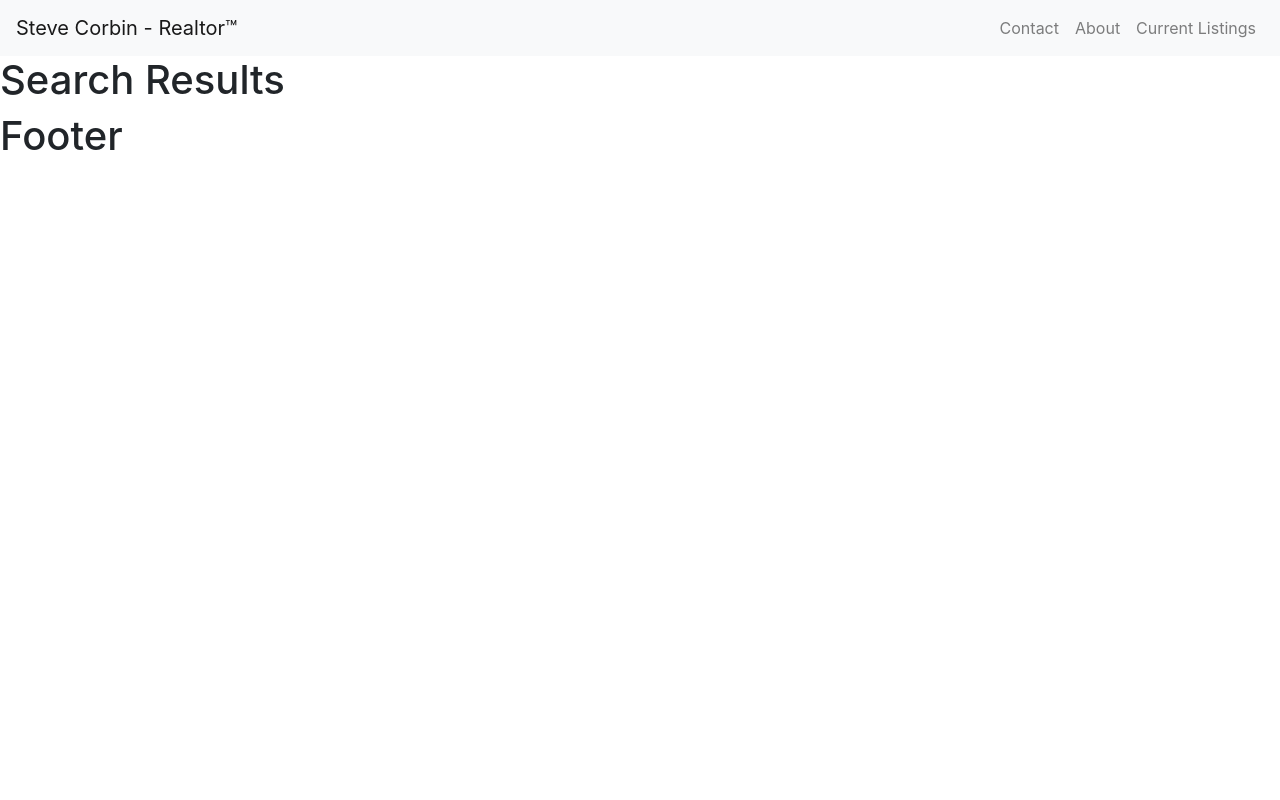
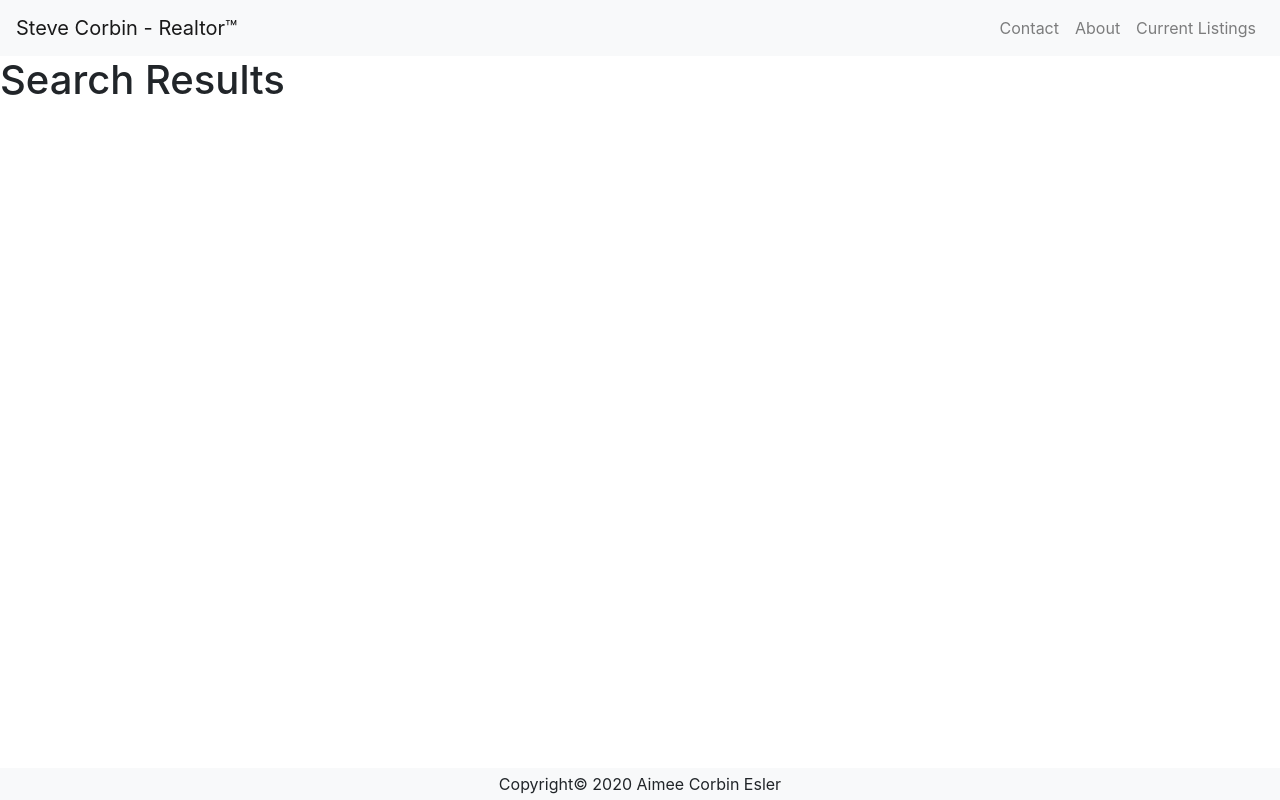
Before and after one commit to aimeecesler/steve-corbin-realtor, a React (Create React App) app: page /search-results in a window 1280 px wide. Built offline with nearby package versions, Linux system fonts and the light colour scheme; the HTML template or start-up script is replaced by a standard one.

Commit message:
added basic sticky footer

```diff
--- a/src/components/Footer/Footer.jsx
+++ b/src/components/Footer/Footer.jsx
@@ -2,9 +2,15 @@ import React from 'react';
 
 const Footer = () => {
     return (
-        <div>
-            <h1>Footer</h1>
+        <footer className="footer mt-auto py-1 bg-light">
+        <div className="container-fluid">
+          <div className="row">
+            <span className="col-sm-12 text-center my-auto">
+              Copyright&copy; 2020 Aimee Corbin Esler
+            </span>
+          </div>
         </div>
+      </footer>
     );
 };
 
```
